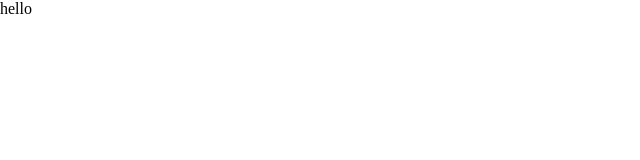
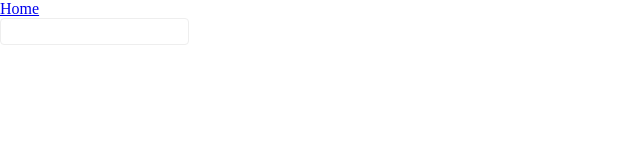
Before and after one commit to bstst/weather, a React app: page /weather/1/1 in a window 1280 px wide. Shown: the top 160 px of the page, without its empty margins (0-640 px from the left). Built offline with nearby package versions, Linux system fonts and the light colour scheme; the HTML template or start-up script is replaced by a standard one.

Commit message:
basic routes

```diff
--- a/package.json
+++ b/package.json
@@ -20,7 +20,9 @@
   "homepage": "https://github.com/bstst/weather#readme",
   "dependencies": {
     "react": "^16.5.2",
-    "react-dom": "^16.5.2"
+    "react-dom": "^16.5.2",
+    "react-loadable": "^5.5.0",
+    "react-router-dom": "^4.3.1"
   },
   "devDependencies": {
     "@babel/core": "^7.1.2",
--- a/src/App/index.jsx
+++ b/src/App/index.jsx
@@ -1,10 +1,20 @@
 import React from 'react';
 import './index.scss';
+import {
+  BrowserRouter as Router,
+} from 'react-router-dom';
+import Routes from '../Routes';
+import TopMenu from '../components/TopMenu';
 
 class App extends React.Component {
   render () {
     return (
-      <div>hello</div>
+      <Router>
+        <div>
+          <TopMenu />
+          <Routes />
+        </div>
+      </Router>
     );
   }
 }
--- a/src/App/index.scss
+++ b/src/App/index.scss
@@ -2,3 +2,9 @@
   margin: 0;
   padding: 0;
 }
+
+input[type=text] {
+  padding: 5px;
+  border: 1px solid #eee;
+  border-radius: 4px;
+}
--- /dev/null
+++ b/src/Routes/index.jsx
@@ -0,0 +1,20 @@
+import React from 'react';
+import {
+  Switch,
+  Route,
+} from 'react-router-dom';
+// import Loadable from 'react-loadable';
+
+const Home = () => null;
+
+class Routes extends React.Component {
+  render () {
+    return (
+      <Switch>
+        <Route exact path="/" component={Home} />
+      </Switch>
+    );
+  }
+}
+
+export default Routes;
--- /dev/null
+++ b/src/components/Search/index.jsx
@@ -0,0 +1,13 @@
+import React from 'react';
+
+class Search extends React.Component {
+  render () {
+    return (
+      <div>
+        <input type="text" />
+      </div>
+    );
+  }
+}
+
+export default Search;
--- /dev/null
+++ b/src/components/TopMenu/index.jsx
@@ -0,0 +1,20 @@
+import React from 'react';
+import {
+  Link,
+} from 'react-router-dom';
+import Search from '../Search';
+
+class TopMenu extends React.Component {
+  render () {
+    return (
+      <div>
+        <nav>
+          <Link to="/">Home</Link>
+        </nav>
+        <Search />
+      </div>
+    );
+  }
+}
+
+export default TopMenu;
```
Also changed, not shown: 1 other file (tests, documents, lock files or other folders).
